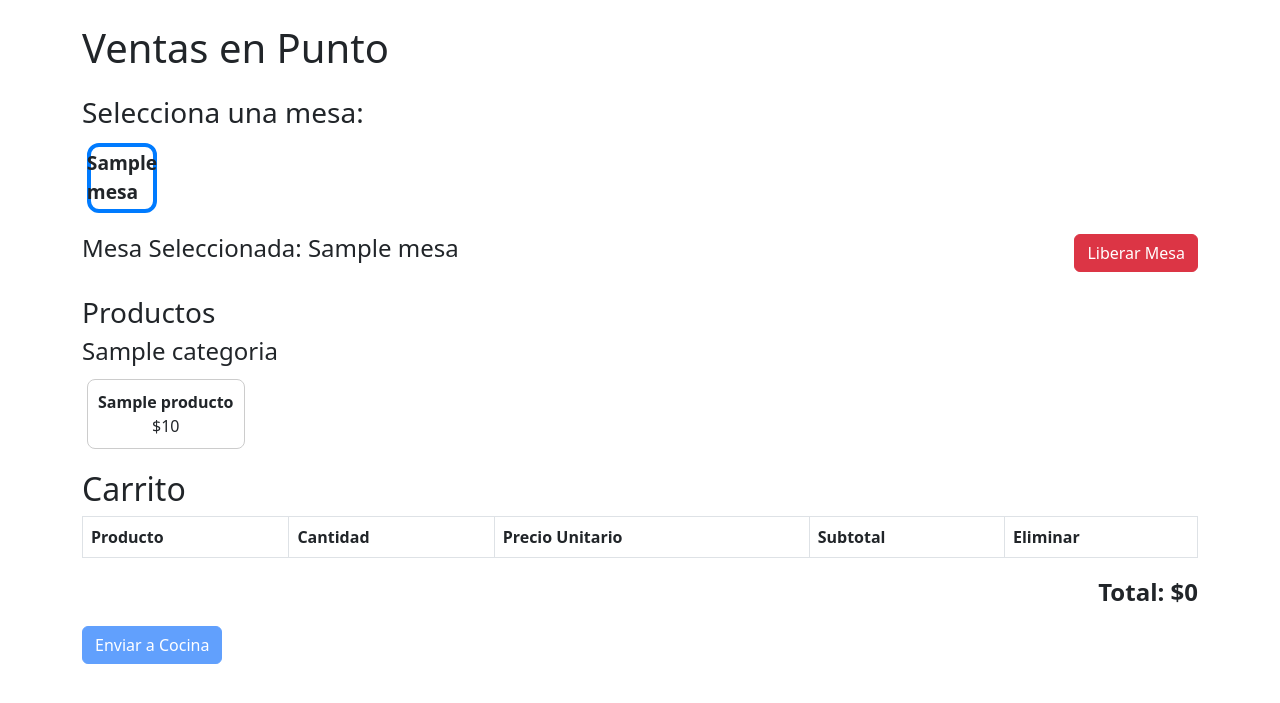
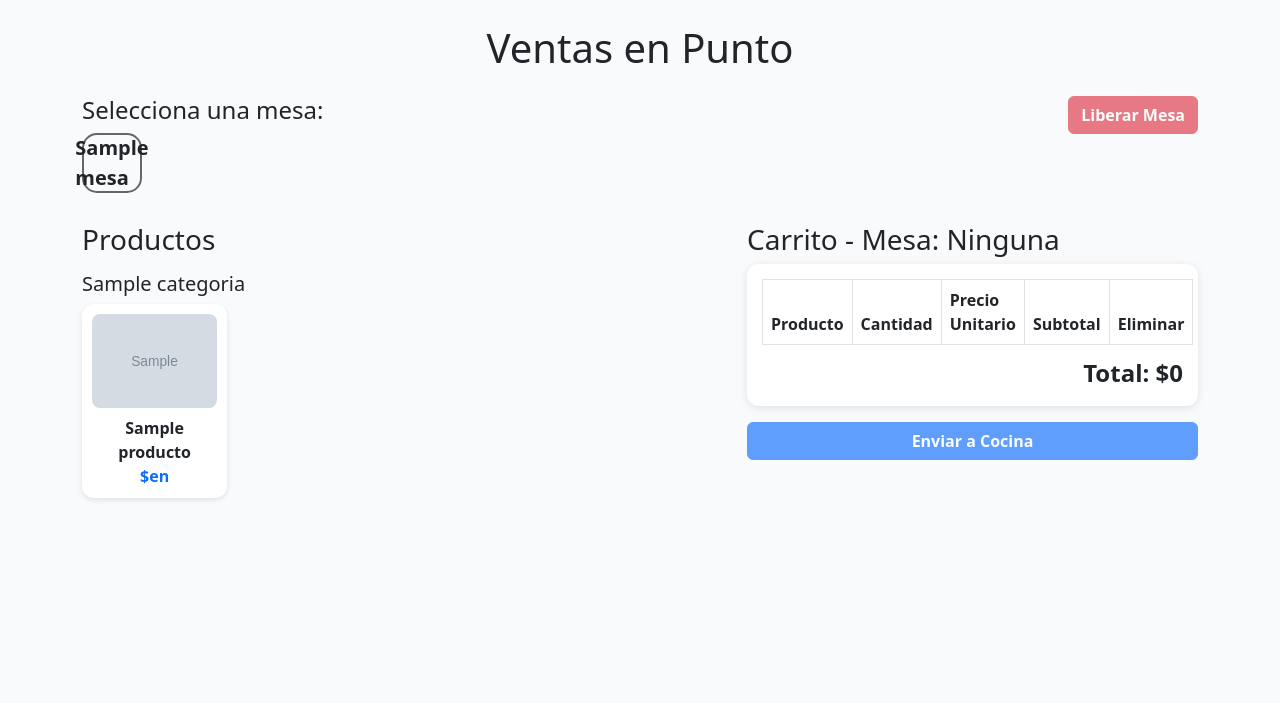
Before and after one commit to Supegui22/restaurante_el_punto, a Flask app: template templates/ventas.html in a window 1280 px wide. Shown: the top 703 px of the page. Run offline with Flask 3, Linux system fonts and the light colour scheme; the visitor is signed in with stand-in values (Sample User, id 1); the template is opened without the code that fills it: most values are stand-ins (such as "Sample title", 1, 10 or a date in 2020); grey boxes marked "Sample" are stand-in pictures; lists and menus that the app fills with data are empty; parts of the project's set-up code (start-up, migrations or seed data) failed here and were passed over.

Commit message:
Mejora diseño ventas.html estilo moderno con Bootstrap y grid

```diff
--- a/templates/ventas.html
+++ b/templates/ventas.html
@@ -5,72 +5,126 @@
     <title>Ventas en Punto - Restaurante el Punto</title>
     <link href="https://cdn.jsdelivr.net/npm/bootstrap@5.3.0/dist/css/bootstrap.min.css" rel="stylesheet" />
     <style>
-        .producto {
-            cursor: pointer;
-            margin: 5px;
-            padding: 10px;
-            border: 1px solid #ccc;
-            border-radius: 8px;
-            display: inline-block;
-            min-width: 150px;
-            text-align: center;
-            user-select: none;
-            transition: background-color 0.3s;
-        }
-        .producto:hover {
-            background-color: #e9f7ff;
+        body {
+            background: #f9fafb;
         }
         .mesa {
-            width: 70px;
-            height: 70px;
-            margin: 5px;
-            border-radius: 12px;
-            font-weight: bold;
-            font-size: 1.2rem;
+            width: 60px;
+            height: 60px;
+            margin: 0 10px 15px 0;
+            border-radius: 15px;
+            font-weight: 600;
+            font-size: 1.25rem;
             cursor: pointer;
             display: inline-flex;
             align-items: center;
             justify-content: center;
             user-select: none;
-            border: 2px solid #333;
+            border: 2px solid #666;
             transition: background-color 0.3s, border-color 0.3s;
         }
         .libre {
-            background-color: #28a745;
-            color: white;
+            background-color: #d1e7dd;
+            color: #0f5132;
+            border-color: #badbcc;
         }
         .ocupada {
-            background-color: #dc3545;
-            color: white;
+            background-color: #f8d7da;
+            color: #842029;
+            border-color: #f5c2c7;
         }
         .mesa-seleccionada {
-            border: 4px solid #007bff;
+            border: 4px solid #0d6efd !important;
+            box-shadow: 0 0 8px #0d6efd;
+        }
+        .productos-grid {
+            display: grid;
+            grid-template-columns: repeat(auto-fill,minmax(130px,1fr));
+            gap: 20px;
+        }
+        .producto-card {
+            background: white;
+            border-radius: 12px;
+            padding: 10px;
+            box-shadow: 0 2px 5px rgb(0 0 0 / 0.1);
+            text-align: center;
+            cursor: pointer;
+            transition: transform 0.15s ease-in-out, box-shadow 0.15s ease-in-out;
+            user-select: none;
+        }
+        .producto-card:hover {
+            transform: translateY(-4px);
+            box-shadow: 0 8px 20px rgb(0 0 0 / 0.15);
+        }
+        .producto-card img {
+            width: 100%;
+            max-height: 100px;
+            object-fit: contain;
+            margin-bottom: 8px;
+            border-radius: 8px;
+        }
+        #carrito {
+            background: white;
+            border-radius: 12px;
+            padding: 15px;
+            box-shadow: 0 2px 8px rgb(0 0 0 / 0.1);
+            max-height: 400px;
+            overflow-y: auto;
+        }
+        .table thead {
+            background-color: #0d6efd;
+            color: white;
         }
         .eliminar-btn {
             color: white;
             background-color: #dc3545;
             border: none;
-            border-radius: 4px;
-            padding: 4px 10px;
+            border-radius: 5px;
+            padding: 4px 8px;
             cursor: pointer;
+            font-weight: 600;
         }
         .eliminar-btn:hover {
             background-color: #a71d2a;
         }
-        #toastContainer {
-            position: fixed;
-            top: 1rem;
-            right: 1rem;
-            z-index: 1080;
+        #total {
+            font-size: 1.5rem;
+            font-weight: 700;
+            text-align: right;
+            margin-top: 10px;
+            color: #212529;
+        }
+        #btnEnviar {
+            width: 100%;
+            font-weight: 600;
+        }
+        .header-mesa {
+            display: flex;
+            align-items: center;
+            justify-content: space-between;
+            margin-bottom: 15px;
+        }
+        #liberarForm button {
+            font-weight: 600;
+        }
+        /* Scrollbar para carrito */
+        #carrito::-webkit-scrollbar {
+            width: 8px;
+        }
+        #carrito::-webkit-scrollbar-thumb {
+            background-color: #0d6efd;
+            border-radius: 10px;
         }
     </style>
 </head>
 <body class="container py-4">
 
-    <h1 class="mb-4">Ventas en Punto</h1>
+    <h1 class="mb-4 text-center">Ventas en Punto</h1>
 
-    <h3>Selecciona una mesa:</h3>
-    <div id="salon" class="mb-3">
+    <div class="header-mesa">
+        <div>
+            <h4>Selecciona una mesa:</h4>
+            <div id="salon" class="d-flex flex-wrap">
                 {% for mesa in mesas %}
                 <div
                     class="mesa {{ estado_mesas[mesa] }}"
@@ -82,32 +136,34 @@
                 </div>
                 {% endfor %}
             </div>
-
-    <div class="d-flex justify-content-between align-items-center mb-4">
-        <h4>Mesa Seleccionada: <span id="mesaSeleccionada">Ninguna</span></h4>
-        <form id="liberarForm" method="POST" onsubmit="return confirmarLiberacion()">
+        </div>
+        <form id="liberarForm" method="POST" onsubmit="return confirmarLiberacion()" class="align-self-start">
             <button type="submit" class="btn btn-danger" id="btnLiberar" disabled>Liberar Mesa</button>
         </form>
     </div>
 
+    <div class="row">
+        <div class="col-lg-7">
             <h3>Productos</h3>
             {% for categoria, productos in categorias.items() %}
-        <h4>{{ categoria }}</h4>
-        <div class="mb-3">
+                <h5 class="mt-3 mb-2">{{ categoria }}</h5>
+                <div class="productos-grid">
                     {% for producto in productos %}
-                <div class="producto" onclick="agregarProducto('{{ producto.nombre }}', {{ producto.precio }})" title="Precio: ${{ producto.precio }}">
-                    <strong>{{ producto.nombre }}</strong><br>
-                    ${{ producto.precio }}
+                    <div class="producto-card" onclick="agregarProducto('{{ producto.nombre }}', {{ producto.precio }})" title="Precio: ${{ producto.precio }}">
+                        <img src="/static/img/{{ producto.imagen }}" alt="{{ producto.nombre }}" />
+                        <div><strong>{{ producto.nombre }}</strong></div>
+                        <div class="text-primary fw-bold">${{ producto.precio.toLocaleString('es-CO') }}</div>
                     </div>
                     {% endfor %}
                 </div>
             {% endfor %}
-
-    <h2>Carrito</h2>
+        </div>
+        <div class="col-lg-5">
+            <h3>Carrito - Mesa: <span id="mesaSeleccionada">Ninguna</span></h3>
             <form id="formVenta" method="POST">
                 <input type="hidden" name="mesa" id="inputMesa" value="">
                 <div id="carrito">
-            <table class="table table-bordered">
+                    <table class="table table-bordered mb-0">
                         <thead>
                             <tr>
                                 <th>Producto</th>
@@ -119,13 +175,15 @@
                         </thead>
                         <tbody id="tablaCarrito"></tbody>
                     </table>
-            <div id="total" class="fs-4 fw-bold text-end">Total: $0</div>
+                    <div id="total">Total: $0</div>
                 </div>
                 <button type="submit" class="btn btn-primary mt-3" id="btnEnviar" disabled>Enviar a Cocina</button>
             </form>
+        </div>
+    </div>
 
     <!-- Contenedor para Toast -->
-    <div id="toastContainer"></div>
+    <div id="toastContainer" class="position-fixed top-0 end-0 p-3" style="z-index: 1080;"></div>
 
 <script src="https://cdn.jsdelivr.net/npm/bootstrap@5.3.0/dist/js/bootstrap.bundle.min.js"></script>
 <script>
@@ -217,47 +275,4 @@
             return;
         }
 
-        let resumen = `🧾 Pedido para Mesa ${mesaSeleccionada}:\n\n`;
-        let total = 0;
-        Object.entries(carrito).forEach(([producto, data]) => {
-            const subtotal = data.cantidad * data.precio;
-            resumen += `${producto} x${data.cantidad} = $${subtotal.toLocaleString('es-CO')}\n`;
-            total += subtotal;
-        });
-        resumen += `\n💰 Total: $${total.toLocaleString('es-CO')}`;
-
-        if (confirm(resumen + "\n\n¿Enviar este pedido a cocina?")) {
-            this.submit();
-        }
-    });
-
-    function mostrarToast(mensaje, tipo = 'success') {
-        const toastContainer = document.getElementById('toastContainer');
-        const toastEl = document.createElement('div');
-        toastEl.className = `toast align-items-center text-bg-${tipo} border-0`;
-        toastEl.role = 'alert';
-        toastEl.ariaLive = 'assertive';
-        toastEl.ariaAtomic = 'true';
-        toastEl.innerHTML = `
-            <div class="d-flex">
-                <div class="toast-body">${mensaje}</div>
-                <button type="button" class="btn-close btn-close-white me-2 m-auto" data-bs-dismiss="toast" aria-label="Cerrar"></button>
-            </div>
-        `;
-        toastContainer.appendChild(toastEl);
-
-        const toast = new bootstrap.Toast(toastEl, { delay: 4000 });
-        toast.show();
-        toastEl.addEventListener('hidden.bs.toast', () => toastEl.remove());
-    }
-
-    document.addEventListener('DOMContentLoaded', () => {
-        const urlMesa = "{{ mesa }}";
-        if (urlMesa) seleccionarMesa(urlMesa);
-
-        const mensajes = {{ mensajes|tojson }};
-        mensajes.forEach(mensaje => mostrarToast(mensaje, 'success'));
-    });
-</script>
-</body>
-</html>
+        let resumen = `🧾 Pedido para
```
Lines whose indentation alone changed are shown as unchanged.
